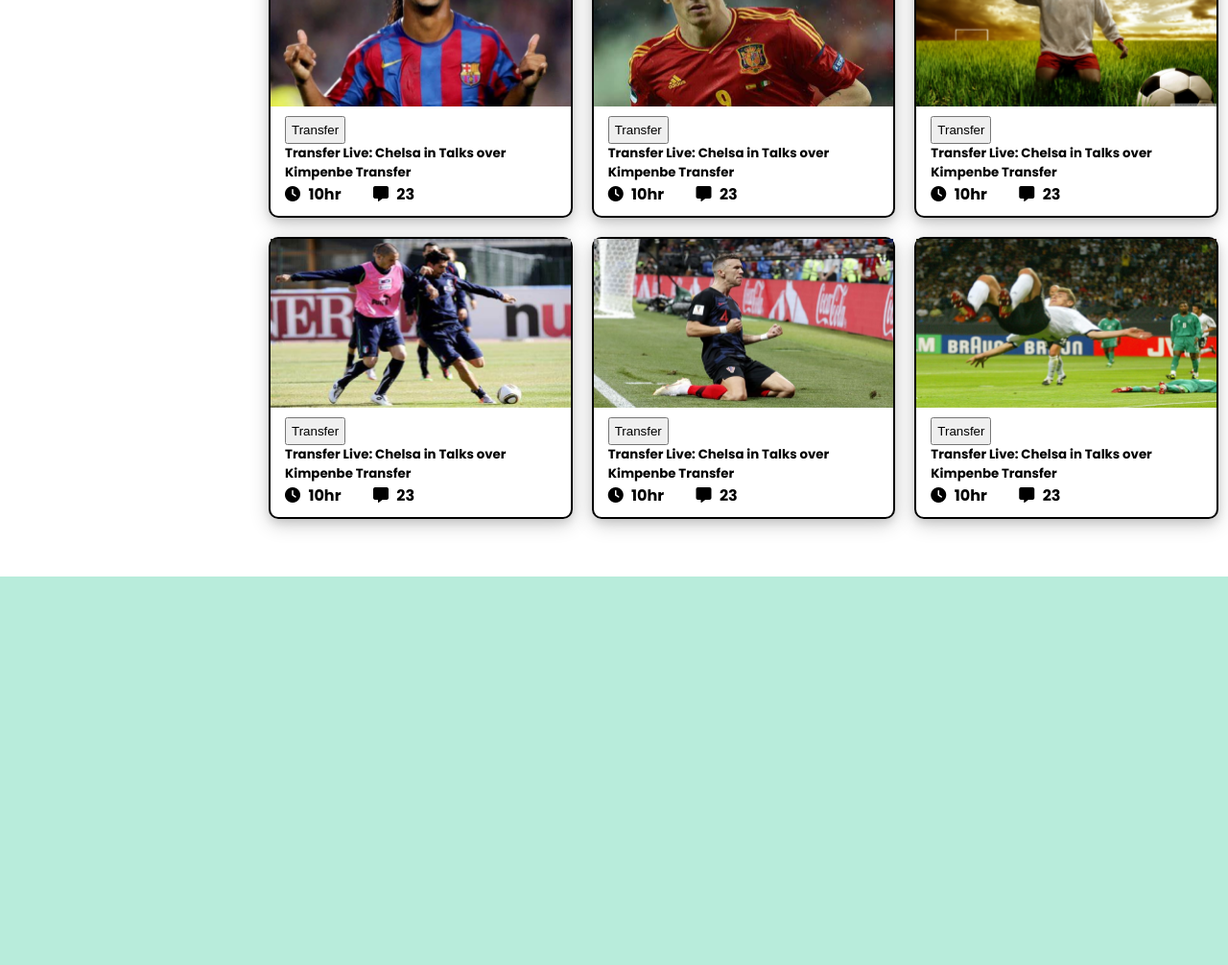
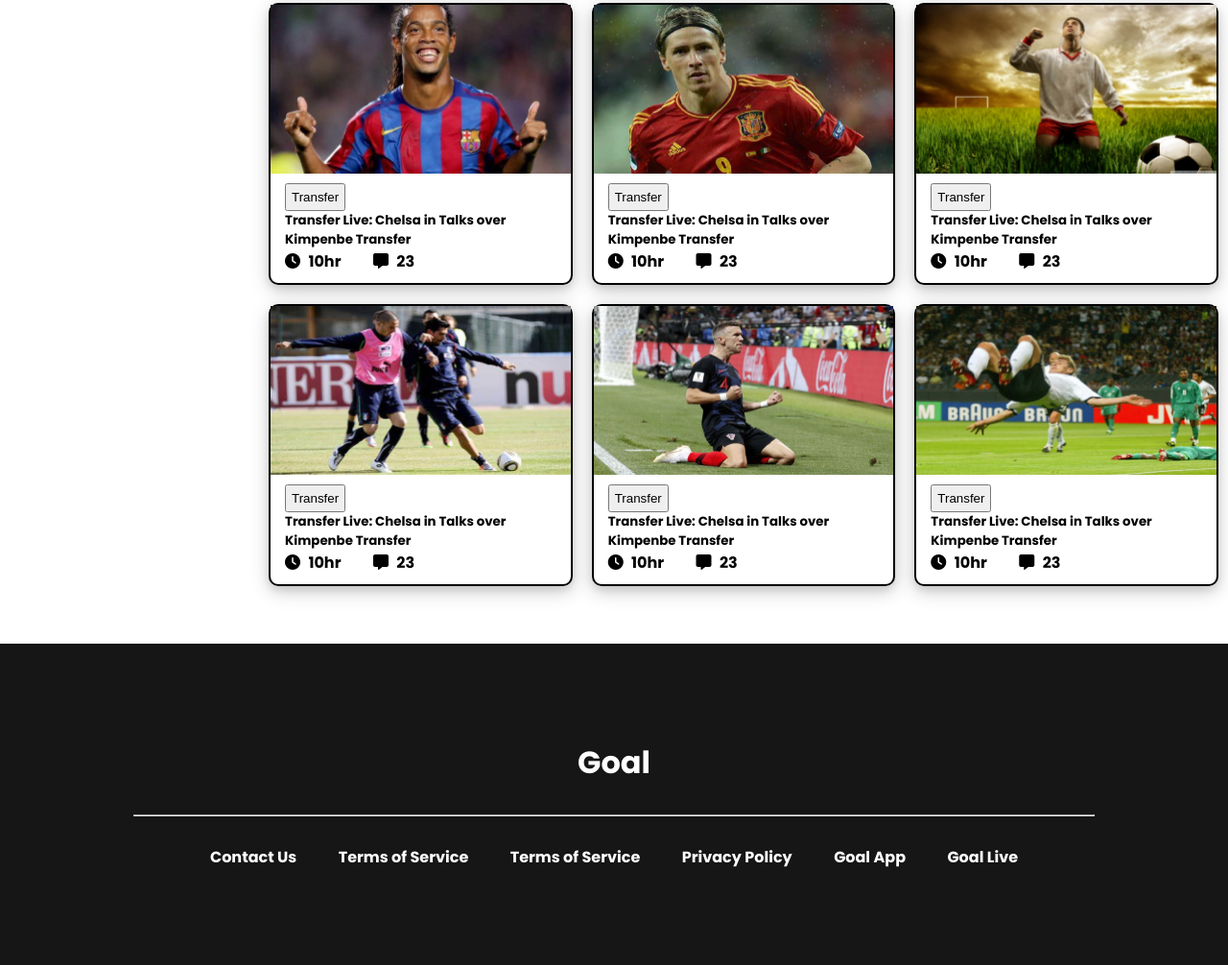
Before and after one commit to chinno0007/world-cup, a plain HTML site: page index.html in a window 1280 px wide. Shown: the part 785-1791 px from the top of the page at 96% size. Before the commit the page ends 1386 px from the top, so only its background shows below. Drawn offline with Linux system fonts and the light colour scheme.

Commit message:
footer added

```diff
--- a/css/style.css
+++ b/css/style.css
@@ -28,6 +28,7 @@ body {
     color: white;
     padding: 30px 50px;
     padding-bottom: 0;
+    margin-bottom: 70px;
 
 }
 
@@ -163,3 +164,45 @@ body {
 }
 
 /* Players end */
+
+
+/* footer start */
+
+.foot {
+    background-color: #161616;
+    padding: 100px 20px;
+}
+
+.foot-head {
+    color: #FFFFFF;
+    text-align: center;
+    margin-bottom: 30px;
+}
+
+hr {
+    width: 1000px;
+    margin: 0 auto;
+
+}
+
+.foot-body {
+    list-style-type: none;
+    text-align: center;
+    margin-top: 30px;
+
+
+
+}
+
+.foot-body a {
+
+    text-decoration: none;
+    color: #FFFFFF;
+    margin: 20px;
+
+
+
+}
+
+
+/* footer end */
--- a/index.html
+++ b/index.html
@@ -316,6 +316,28 @@
         </section>
     </main>
     <!-- Main Ended -->
+
+    <!-- footer added -->
+    <footer>
+        <div class="">
+            <div class="foot">
+                <div class="foot-head">
+                    <h1>Goal</h1>
+                </div>
+                <hr>
+                <div class="foot-body">
+                    <a href="">Contact Us</a>
+                    <a href="">Terms of Service</a>
+                    <a href="">Terms of Service</a>
+                    <a href="">Privacy Policy</a>
+                    <a href="">Goal App</a>
+                    <a href="">Goal Live</a>
+
+                </div>
+            </div>
+        </div>
+    </footer>
+    <!-- footer ended -->
 </body>
 
 </html>
```
